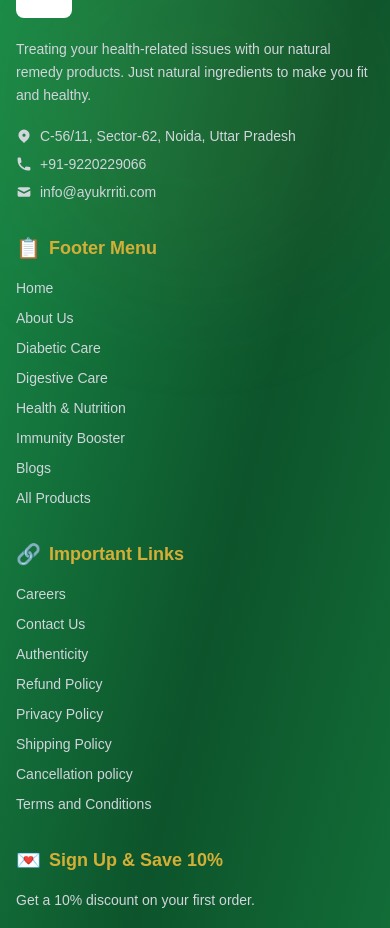
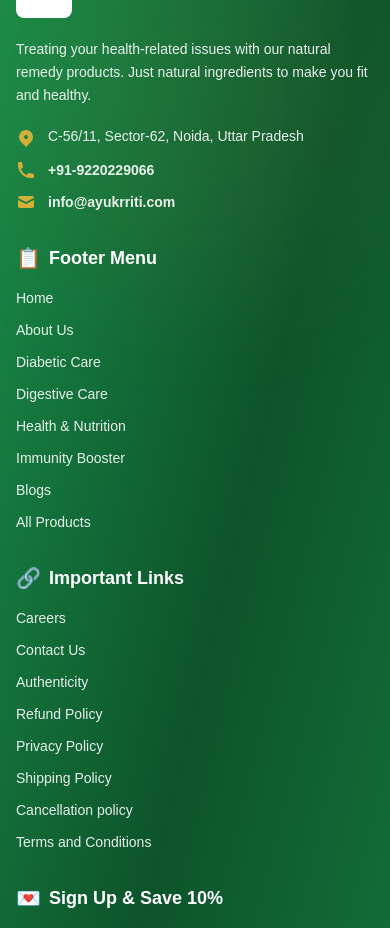
Before and after one commit to Krishnamurari7/Ayukrritti, a Next.js app: page /cart in a window 390 px wide. Shown: the part 1040-1968 px from the top of the page. Built offline with nearby package versions, Linux system fonts and the light colour scheme; no server answers; the database is empty.

Commit message:
fix: improve mobile responsive text color visibility across website

```diff
--- a/app/(public)/products/page.tsx
+++ b/app/(public)/products/page.tsx
@@ -93,10 +93,10 @@
               🌿 100% Natural Products
             </span>
           </div>
-          <h1 className="text-3xl sm:text-4xl md:text-5xl lg:text-6xl font-bold mb-3 md:mb-4 drop-shadow-lg">
+          <h1 className="text-3xl sm:text-4xl md:text-5xl lg:text-6xl font-bold mb-3 md:mb-4 drop-shadow-lg text-white">
             {currentCategory ? currentCategory.name : "All Ayurvedic Products"}
           </h1>
-          <p className="text-white/90 text-base sm:text-lg md:text-xl max-w-2xl mx-auto leading-relaxed">
+          <p className="text-white font-medium text-base sm:text-lg md:text-xl max-w-2xl mx-auto leading-relaxed drop-shadow-sm">
             {currentCategory?.description ||
               "Discover our range of 100% natural Ayurvedic products for holistic wellness"}
           </p>
--- a/app/globals.css
+++ b/app/globals.css
@@ -20,10 +20,11 @@
   --font-mono: var(--font-geist-mono);
 }
 
+/* Disable dark mode - keep light theme always */
 @media (prefers-color-scheme: dark) {
   :root {
-    --background: #0a0a0a;
-    --foreground: #ededed;
+    --background: #ffffff;
+    --foreground: #171717;
   }
 }
 
@@ -31,6 +32,30 @@
   background: var(--background);
   color: var(--foreground);
   font-family: Arial, Helvetica, sans-serif;
+}
+
+/* Ensure proper text colors across all screens */
+h1, h2, h3, h4, h5, h6 {
+  color: inherit;
+}
+
+/* Mobile text visibility improvements */
+@media (max-width: 768px) {
+  .text-gray-600 {
+    color: #4b5563 !important;
+  }
+
+  .text-gray-700 {
+    color: #374151 !important;
+  }
+
+  .text-gray-800 {
+    color: #1f2937 !important;
+  }
+
+  .text-gray-900 {
+    color: #111827 !important;
+  }
 }
 
 /* Marquee Animation */
--- a/components/layout/Footer.tsx
+++ b/components/layout/Footer.tsx
@@ -57,34 +57,34 @@
             </div>
 
             {/* Description */}
-            <p className="text-sm text-gray-300 leading-relaxed">
+            <p className="text-sm sm:text-base text-white/90 leading-relaxed font-medium">
               {companyDescription}
             </p>
 
             {/* Address */}
-            <div className="space-y-2 text-sm text-gray-300">
-              <div className="flex items-start gap-2">
-                <svg className="w-4 h-4 mt-0.5 flex-shrink-0" fill="currentColor" viewBox="0 0 20 20">
+            <div className="space-y-3 text-sm sm:text-base">
+              <div className="flex items-start gap-3 text-white/90">
+                <svg className="w-5 h-5 mt-0.5 flex-shrink-0 text-[#D4AF37]" fill="currentColor" viewBox="0 0 20 20">
                   <path fillRule="evenodd" d="M5.05 4.05a7 7 0 119.9 9.9L10 18.9l-4.95-4.95a7 7 0 010-9.9zM10 11a2 2 0 100-4 2 2 0 000 4z" clipRule="evenodd" />
                 </svg>
-                <span>{contactAddress}</span>
+                <span className="font-medium">{contactAddress}</span>
               </div>
 
-              <div className="flex items-center gap-2">
-                <svg className="w-4 h-4 flex-shrink-0" fill="currentColor" viewBox="0 0 20 20">
+              <div className="flex items-center gap-3 text-white/90">
+                <svg className="w-5 h-5 flex-shrink-0 text-[#D4AF37]" fill="currentColor" viewBox="0 0 20 20">
                   <path d="M2 3a1 1 0 011-1h2.153a1 1 0 01.986.836l.74 4.435a1 1 0 01-.54 1.06l-1.548.773a11.037 11.037 0 006.105 6.105l.774-1.548a1 1 0 011.059-.54l4.435.74a1 1 0 01.836.986V17a1 1 0 01-1 1h-2C7.82 18 2 12.18 2 5V3z" />
                 </svg>
-                <a href={`tel:${contactPhone}`} className="hover:text-[#D4AF37] transition-colors">
+                <a href={`tel:${contactPhone}`} className="font-semibold hover:text-[#D4AF37] transition-colors">
                   {contactPhone}
                 </a>
               </div>
 
-              <div className="flex items-center gap-2">
-                <svg className="w-4 h-4 flex-shrink-0" fill="currentColor" viewBox="0 0 20 20">
+              <div className="flex items-center gap-3 text-white/90">
+                <svg className="w-5 h-5 flex-shrink-0 text-[#D4AF37]" fill="currentColor" viewBox="0 0 20 20">
                   <path d="M2.003 5.884L10 9.882l7.997-3.998A2 2 0 0016 4H4a2 2 0 00-1.997 1.884z" />
                   <path d="M18 8.118l-8 4-8-4V14a2 2 0 002 2h12a2 2 0 002-2V8.118z" />
                 </svg>
-                <a href={`mailto:${contactEmail}`} className="hover:text-[#D4AF37] transition-colors">
+                <a href={`mailto:${contactEmail}`} className="font-semibold hover:text-[#D4AF37] transition-colors">
                   {contactEmail}
                 </a>
               </div>
@@ -93,32 +93,32 @@
 
           {/* Column 2 - Footer Menu */}
           <div className="space-y-4">
-            <h3 className="text-lg font-bold text-[#D4AF37] mb-4 flex items-center gap-2">
+            <h3 className="text-lg sm:text-xl font-bold text-[#D4AF37] mb-4 flex items-center gap-2">
               <span className="text-xl">📋</span> Footer Menu
             </h3>
-            <nav className="flex flex-col space-y-2.5">
-              <Link href="/" className="text-sm text-gray-300 hover:text-[#D4AF37] transition-colors">
+            <nav className="flex flex-col space-y-3">
+              <Link href="/" className="text-sm sm:text-base text-white/90 font-medium hover:text-[#D4AF37] transition-colors">
                 Home
               </Link>
-              <Link href="/about" className="text-sm text-gray-300 hover:text-[#D4AF37] transition-colors">
+              <Link href="/about" className="text-sm sm:text-base text-white/90 font-medium hover:text-[#D4AF37] transition-colors">
                 About Us
               </Link>
-              <Link href="/products?category=diabetic-care" className="text-sm text-gray-300 hover:text-[#D4AF37] transition-colors">
+              <Link href="/products?category=diabetic-care" className="text-sm sm:text-base text-white/90 font-medium hover:text-[#D4AF37] transition-colors">
                 Diabetic Care
               </Link>
-              <Link href="/products?category=digestive-care" className="text-sm text-gray-300 hover:text-[#D4AF37] transition-colors">
+              <Link href="/products?category=digestive-care" className="text-sm sm:text-base text-white/90 font-medium hover:text-[#D4AF37] transition-colors">
                 Digestive Care
               </Link>
-              <Link href="/products?category=health-nutrition" className="text-sm text-gray-300 hover:text-[#D4AF37] transition-colors">
+              <Link href="/products?category=health-nutrition" className="text-sm sm:text-base text-white/90 font-medium hover:text-[#D4AF37] transition-colors">
                 Health & Nutrition
               </Link>
-              <Link href="/products?category=immunity-booster" className="text-sm text-gray-300 hover:text-[#D4AF37] transition-colors">
+              <Link href="/products?category=immunity-booster" className="text-sm sm:text-base text-white/90 font-medium hover:text-[#D4AF37] transition-colors">
                 Immunity Booster
               </Link>
-              <Link href="/blogs" className="text-sm text-gray-300 hover:text-[#D4AF37] transition-colors">
+              <Link href="/blogs" className="text-sm sm:text-base text-white/90 font-medium hover:text-[#D4AF37] transition-colors">
                 Blogs
               </Link>
-              <Link href="/products" className="text-sm text-gray-300 hover:text-[#D4AF37] transition-colors">
+              <Link href="/products" className="text-sm sm:text-base text-white/90 font-medium hover:text-[#D4AF37] transition-colors">
                 All Products
               </Link>
             </nav>
@@ -126,32 +126,32 @@
 
           {/* Column 3 - Important Links */}
           <div className="space-y-4">
-            <h3 className="text-lg font-bold text-[#D4AF37] mb-4 flex items-center gap-2">
+            <h3 className="text-lg sm:text-xl font-bold text-[#D4AF37] mb-4 flex items-center gap-2">
               <span className="text-xl">🔗</span> Important Links
             </h3>
-            <nav className="flex flex-col space-y-2.5">
-              <Link href="/careers" className="text-sm text-gray-300 hover:text-[#D4AF37] transition-colors">
+            <nav className="flex flex-col space-y-3">
+              <Link href="/careers" className="text-sm sm:text-base text-white/90 font-medium hover:text-[#D4AF37] transition-colors">
                 Careers
               </Link>
-              <Link href="/contact" className="text-sm text-gray-300 hover:text-[#D4AF37] transition-colors">
+              <Link href="/contact" className="text-sm sm:text-base text-white/90 font-medium hover:text-[#D4AF37] transition-colors">
                 Contact Us
               </Link>
-              <Link href="/authenticity" className="text-sm text-gray-300 hover:text-[#D4AF37] transition-colors">
+              <Link href="/authenticity" className="text-sm sm:text-base text-white/90 font-medium hover:text-[#D4AF37] transition-colors">
                 Authenticity
               </Link>
-              <Link href="/refund-policy" className="text-sm text-gray-300 hover:text-[#D4AF37] transition-colors">
+              <Link href="/refund-policy" className="text-sm sm:text-base text-white/90 font-medium hover:text-[#D4AF37] transition-colors">
                 Refund Policy
               </Link>
-              <Link href="/privacy-policy" className="text-sm text-gray-300 hover:text-[#D4AF37] transition-colors">
+              <Link href="/privacy-policy" className="text-sm sm:text-base text-white/90 font-medium hover:text-[#D4AF37] transition-colors">
                 Privacy Policy
               </Link>
-              <Link href="/shipping-policy" className="text-sm text-gray-300 hover:text-[#D4AF37] transition-colors">
+              <Link href="/shipping-policy" className="text-sm sm:text-base text-white/90 font-medium hover:text-[#D4AF37] transition-colors">
                 Shipping Policy
               </Link>
-              <Link href="/cancellation-policy" className="text-sm text-gray-300 hover:text-[#D4AF37] transition-colors">
+              <Link href="/cancellation-policy" className="text-sm sm:text-base text-white/90 font-medium hover:text-[#D4AF37] transition-colors">
                 Cancellation policy
               </Link>
-              <Link href="/terms-and-conditions" className="text-sm text-gray-300 hover:text-[#D4AF37] transition-colors">
+              <Link href="/terms-and-conditions" className="text-sm sm:text-base text-white/90 font-medium hover:text-[#D4AF37] transition-colors">
                 Terms and Conditions
               </Link>
             </nav>
@@ -159,10 +159,10 @@
 
           {/* Column 4 - Newsletter Signup */}
           <div className="space-y-5">
-            <h3 className="text-lg font-bold text-[#D4AF37] mb-4 flex items-center gap-2">
+            <h3 className="text-lg sm:text-xl font-bold text-[#D4AF37] mb-4 flex items-center gap-2">
               <span className="text-xl">💌</span> Sign Up & Save 10%
             </h3>
-            <p className="text-sm text-gray-300">
+            <p className="text-sm sm:text-base text-white/90 font-medium">
               Get a 10% discount on your first order.
             </p>
 
@@ -250,7 +250,7 @@
 
             {/* Payment Methods */}
             <div className="pt-3">
-              <p className="text-xs text-gray-300 mb-2 font-semibold">We Accept:</p>
+              <p className="text-sm text-white/90 mb-2 font-bold">We Accept:</p>
               <div className="bg-white/95 rounded-xl p-3 flex items-center justify-center gap-2 flex-wrap shadow-lg">
                 <div className="flex items-center">
                   <div className="w-6 h-5 bg-red-500 rounded-full -mr-2 shadow-sm"></div>
@@ -284,7 +284,7 @@
       <div className="border-t-2 border-[#D4AF37]/30 bg-black/20">
         <div className="container mx-auto px-4 py-6">
           <div className="flex flex-col md:flex-row justify-between items-center gap-4 relative">
-            <p className="text-sm text-gray-300 text-center md:text-left">
+            <p className="text-sm sm:text-base text-white/90 font-medium text-center md:text-left">
               © {new Date().getFullYear()}, <span className="font-bold text-[#D4AF37]">{companyName}</span>. {companyName} Ayurveda & Wellness Private Limited. All rights reserved.
             </p>
 
```
Also changed, not shown: app/(public)/page.tsx (+6 -6 lines), components/layout/Header.tsx (+37 -36 lines).
